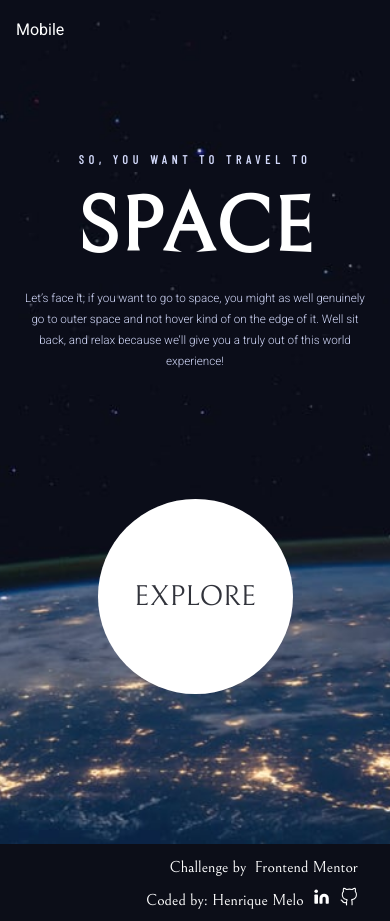
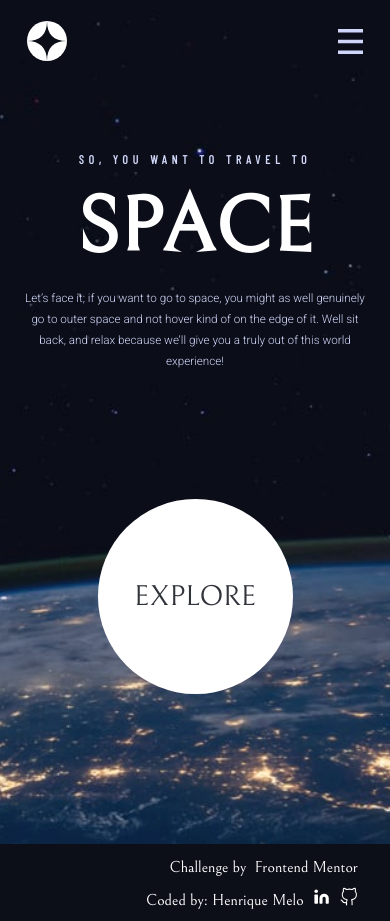
Before and after one commit to HenriqueAmorim20/space-tourism, a Nuxt app: page / in a window 390 px wide. Built offline with nearby package versions, Linux system fonts and the light colour scheme.

Commit message:
mobile navbar

```diff
--- a/layouts/nav-desktop.vue
+++ b/layouts/nav-desktop.vue
@@ -10,7 +10,12 @@
       </div>
       <v-spacer class="divider"> </v-spacer>
       <div class="menu-items">
-        <NuxtLink v-for="item in menu" :key="item.name" :to="item.to" class="menu-item">
+        <NuxtLink
+          v-for="item in menu"
+          :key="item.name"
+          :to="item.to"
+          class="menu-item"
+        >
           <b>{{ item.number }}</b>
           <span>{{ item.name }}</span>
           <div v-if="getSelected(item.to)" class="selected"></div>
@@ -22,37 +27,17 @@
 <script>
 export default {
   name: "NavDesktop",
-  data() {
-    return {
-      menu: [
-        {
-          number: "00",
-          to: "/",
-          name: "home",
-        },
-        {
-          number: "01",
-          to: "/destination",
-          name: "destination",
-        },
-        {
-          number: "02",
-          to: "/crew",
-          name: "crew",
-        },
-        {
-          number: "03",
-          to: "/technology",
-          name: "technology",
-        },
-      ],
-    };
+  props: {
+    menu: {
+      type: Array,
+      default: null,
+    },
   },
   methods: {
     getSelected(to) {
-      return to === this.$nuxt.$route.path
-    }
-  }
+      return to === this.$nuxt.$route.path;
+    },
+  },
 };
 </script>
 
--- a/layouts/nav-mobile.vue
+++ b/layouts/nav-mobile.vue
@@ -1,9 +1,88 @@
 <template>
-  <v-app-bar height="60" absolute color="transparent" flat>Mobile</v-app-bar>
+  <div>
+    <v-app-bar class="navbar" height="60" absolute color="transparent" flat>
+      <v-img
+        :src="require('@/static/shared/logo.svg')"
+        max-width="40px"
+        aspect-ratio="1"
+      />
+      <v-spacer></v-spacer>
+      <v-img
+        :src="require('@/static/shared/icon-hamburger.svg')"
+        max-width="25px"
+        aspect-ratio="1"
+        @click.stop="drawer = !drawer"
+      />
+    </v-app-bar>
+    <v-navigation-drawer v-model="drawer" fixed right class="drawer">
+      <v-img
+        class="icon-close"
+        :src="require('@/static/shared/icon-close.svg')"
+        max-width="30px"
+        aspect-ratio="1"
+        @click.stop="drawer = !drawer"
+      />
+      <div class="menu-items">
+        <NuxtLink
+          v-for="item in menu"
+          :key="item.name"
+          :to="item.to"
+          class="menu-item"
+        >
+          <b>{{ item.number }}</b>
+          <span>{{ item.name }}</span>
+        </NuxtLink>
+      </div>
+    </v-navigation-drawer>
+  </div>
 </template>
 <script>
 export default {
   name: "NavMobile",
+  props: {
+    menu: {
+      type: Array,
+      default: null,
+    },
+  },
+  data() {
+    return {
+      drawer: false,
+    };
+  },
 };
 </script>
-<style scoped></style>
+<style scoped>
+.navbar {
+  padding: 0.7rem;
+}
+
+.drawer {
+  display: flex;
+  flex-direction: column;
+  padding: 2rem 2rem 2rem 3rem;
+  z-index: 11;
+  background-color: rgba(255, 255, 255, 0.096);
+  backdrop-filter: blur(30px);
+  width: 425px !important;
+}
+
+.icon-close {
+  margin-left: auto;
+}
+
+.menu-items {
+  display: flex;
+  flex-direction: column;
+  font-family: "barlow";
+  font-size: 2rem;
+  letter-spacing: 2px;
+  margin-top: 4rem;
+}
+
+.menu-item {
+  margin: 1rem 0;
+  text-decoration: none;
+  color: white;
+}
+</style>
--- a/layouts/navbar.vue
+++ b/layouts/navbar.vue
@@ -1,7 +1,7 @@
 <template>
   <div>
-    <NavDesktop v-if="width > 700" />
-    <NavMobile v-if="width <= 700"/>
+    <NavDesktop v-if="width > 700" :menu="menu" />
+    <NavMobile v-if="width <= 700" :menu="menu" />
   </div>
 </template>
 <script>
@@ -16,16 +16,38 @@ export default {
   data() {
     return {
       width: null,
-    }
+      menu: [
+        {
+          number: "00",
+          to: "/",
+          name: "home",
+        },
+        {
+          number: "01",
+          to: "/destination",
+          name: "destination",
+        },
+        {
+          number: "02",
+          to: "/crew",
+          name: "crew",
+        },
+        {
+          number: "03",
+          to: "/technology",
+          name: "technology",
+        },
+      ],
+    };
   },
   mounted() {
     this.width = window.innerWidth;
-    this.$nextTick(()=>{
-      window.addEventListener("resize", this.onResize)
-    })
+    this.$nextTick(() => {
+      window.addEventListener("resize", this.onResize);
+    });
   },
   beforeDestroy() {
-    window.removeEventListener("resize", this.onResize)
+    window.removeEventListener("resize", this.onResize);
   },
   methods: {
     onResize() {
--- a/pages/index.vue
+++ b/pages/index.vue
@@ -11,7 +11,7 @@
       </p>
     </section>
     <aside>
-      <div class="explore">explore</div>
+      <NuxtLink to="/destination" class="explore">explore</NuxtLink>
     </aside>
   </div>
 </template>
@@ -82,6 +82,7 @@ section p {
   text-transform: uppercase;
   font-family: "bellefair";
   cursor: pointer;
+  text-decoration: none;
 }
 
 .explore::before {
```
